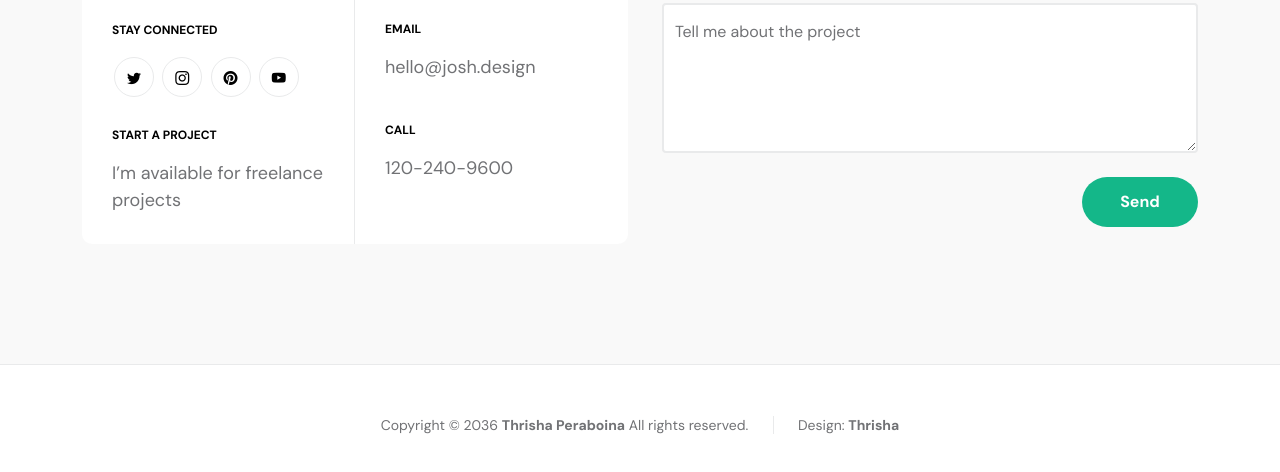
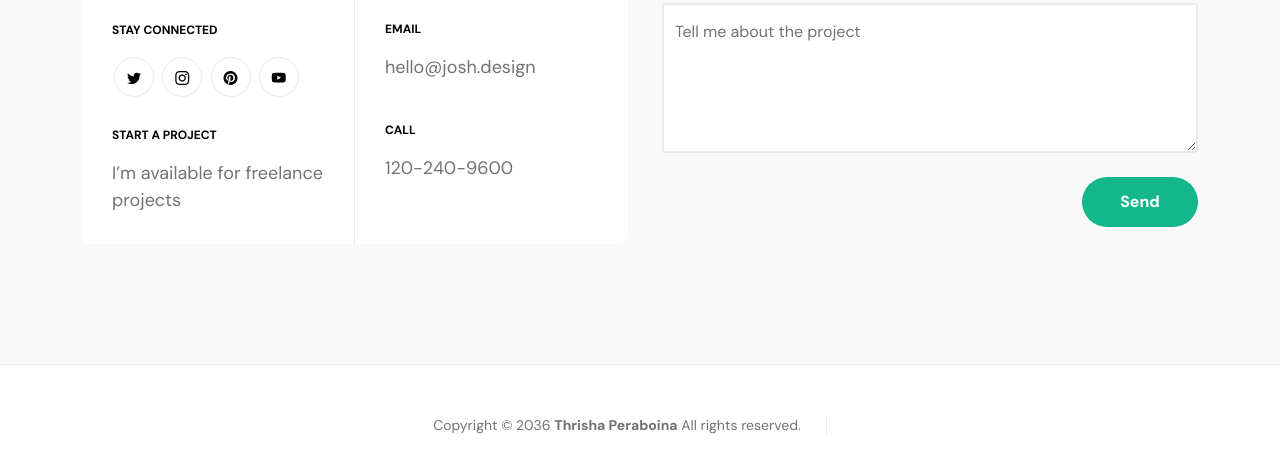
Before and after one commit to Thrisha-Peraboina/Day2, a plain HTML site: page index.html in a window 1280 px wide. Shown: the part 5596-6068 px from the top of the page. Drawn offline with Linux system fonts and the light colour scheme.

Commit message:
Update index.html

```diff
--- a/index.html
+++ b/index.html
@@ -581,8 +581,6 @@ https://templatemo.com/tm-578-first-portfolio
                         <div class="copyright-text-wrap">
                             <p class="mb-0">
                                 <span class="copyright-text">Copyright © 2036 <a href="#">Thrisha Peraboina</a> All rights reserved.</span>
-                                Design:
-                                <a rel="sponsored" href="https://templatemo.com" target="_blank">Thrisha</a>
                             </p>
                         </div>
                     </div>
```
